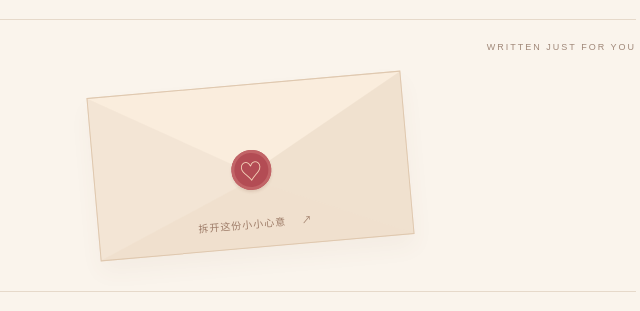
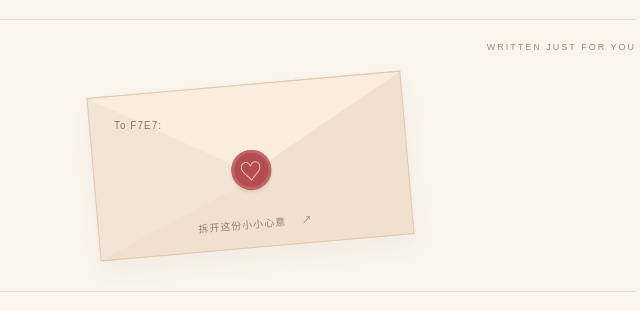
Before and after one commit to wfkdnd/birthday-card, a plain HTML site: page index.html in a window 1280 px wide. Shown: the part 870-1181 px from the top of the page, 580-1220 px from the left. Drawn offline with Linux system fonts and the light colour scheme.

```diff
--- a/index.html
+++ b/index.html
@@ -61,7 +61,7 @@
         <div class="section-label"><span>01 / A NOTE FOR YOU</span><span>WRITTEN JUST FOR YOU</span></div>
         <div class="letter-layout">
           <div class="letter-intro"><span class="mini-flower" aria-hidden="true">✳</span><h2>把祝福写下来，<br>在今天送给你。</h2><p>有几句话，想借着生日说给你听。</p></div>
-          <button class="envelope" id="letter" type="button" aria-haspopup="dialog"><span class="envelope-flap"></span><span class="seal" aria-hidden="true">♡</span><span class="envelope-hint">拆开这份小小心意 <span>↗</span></span></button>
+          <button class="envelope" id="letter" type="button" aria-haspopup="dialog"><span class="envelope-flap"></span><span class="envelope-label">To F7E7:</span><span class="seal" aria-hidden="true">♡</span><span class="envelope-hint">拆开这份小小心意 <span>↗</span></span></button>
         </div>
       </section>
       <footer><span>A BIRTHDAY WISH, WRITTEN WITH CARE.</span><span>愿你的故事，总有值得期待的下一页 <span class="footer-heart">♡</span></span></footer>
```
Also changed, not shown: 1 other file.
